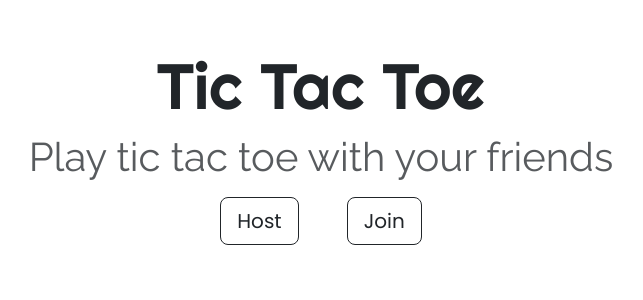
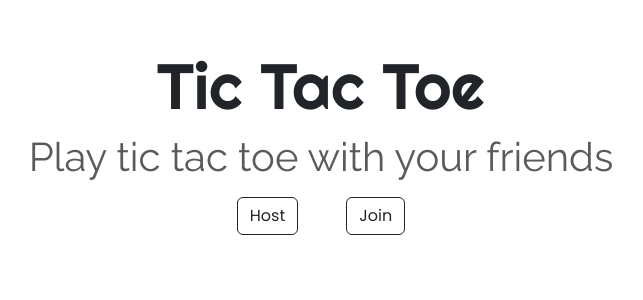
Before and after one commit to sreeharin/tic-tac-toe, a Flask app: page / in a window 1280 px wide. Shown: the top 300 px of the page, without its empty margins (319-962 px from the left). Run offline with Flask 2, Linux system fonts and the light colour scheme.

Commit message:
index.html completed

```diff
--- a/client/static/js/index.js
+++ b/client/static/js/index.js
@@ -1,6 +1,28 @@
 $(document).ready(function(){
-    $("#game-code-form").hide();
+    $("#game-code-form").toggle();
+    $("#btns2").toggle();
+
     $("#join").on("click", function(){
-        $("#game-code-form").slideDown(250);
+        $("#game-code-form").slideDown(250)
+            .queue(function(next){
+                $("#btns").fadeOut();
+                next();
+            })
+            .queue(function(){
+                $("#btns2").fadeIn(1000);
+                $(this).dequeue();
+            });
+    });
+
+    $("#go-back").on("click", function(){
+        $("#btns2").fadeOut()
+            .queue(function(next){
+                $("#btns").fadeIn(1000);
+                next();
+            }).queue(function(){
+                $("#game-code-form").slideUp(250);
+                $(this).dequeue();
+            });
+
     });
 });
--- a/client/templates/index.html
+++ b/client/templates/index.html
@@ -19,13 +19,23 @@
             </form>
        </div>
 
-        <div style="font-family: Poppins" class="hstack gap-5 mt-3 justify-content-center">
-            <button id="host" type="button" class="btn btn-outline-dark btn-lg">
+        <div id="btns" style="font-family: Poppins" class="hstack gap-5 mt-3 justify-content-center">
+            <button id="host" type="button" class="btn btn-outline-dark">
                 Host
             </button>
-            <button id="join" type="button" class="btn btn-outline-dark btn-lg">
+            <button id="join" type="button" class="btn btn-outline-dark">
                 Join
             </button>
        </div>
+
+       <div id="btns2" style="font-family: Poppins" class="hstack gap-5 mt-3 justify-content-center">
+            <button id="go-back" type="button" class="btn btn-outline-dark">
+                Back
+            </button>
+            <button id="enter-game" type="button" class="btn btn-outline-dark">
+                Enter
+            </button>
+       </div>
+
     </div>
 {% endblock %}
```
Also changed, not shown: 3 other files.
